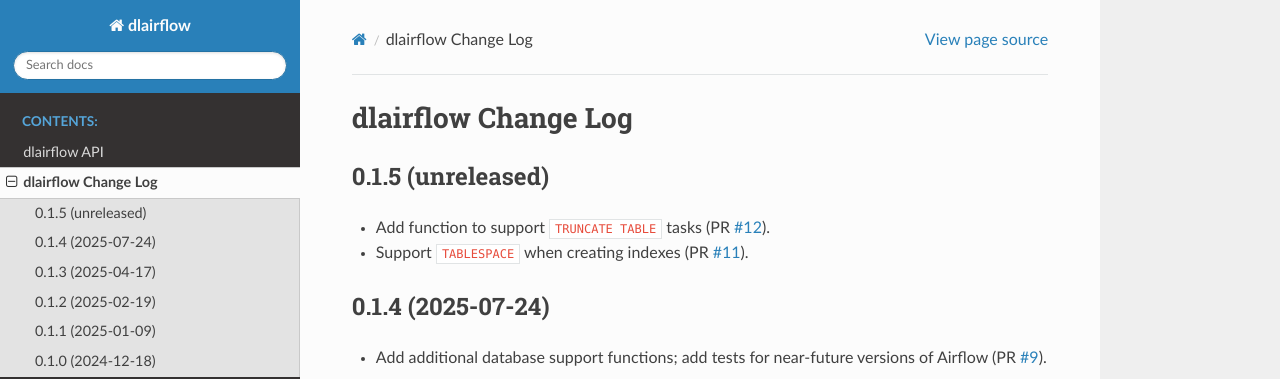
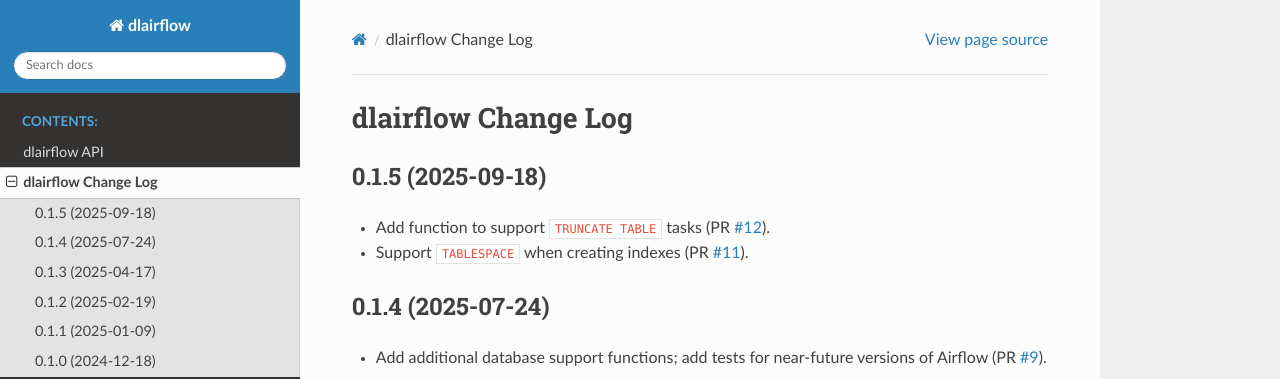
Before and after one commit to astro-datalab/dlairflow, a Sphinx documentation site: the page built from docs/changes.rst, in a window 1280 px wide and 975 px high. Shown: the top 379 px of the window. Built offline with Sphinx 7.4.7 and the Read the Docs theme 3.1.0, drawn with Linux system fonts in a browser that asks for light colours.

Commit message:
preparing for next tag

```diff
--- a/dlairflow/__init__.py
+++ b/dlairflow/__init__.py
@@ -9,4 +9,4 @@
 .. _`Apache Airflow®`: https://airflow.apache.org
 """
 
-__version__ = '0.1.5.dev80'
+__version__ = '0.1.5'
--- a/docs/changes.rst
+++ b/docs/changes.rst
@@ -2,7 +2,7 @@
 dlairflow Change Log
 ====================
 
-0.1.5 (unreleased)
+0.1.5 (2025-09-18)
 ------------------
 
 * Add function to support ``TRUNCATE TABLE`` tasks (PR `#12`_).
```
